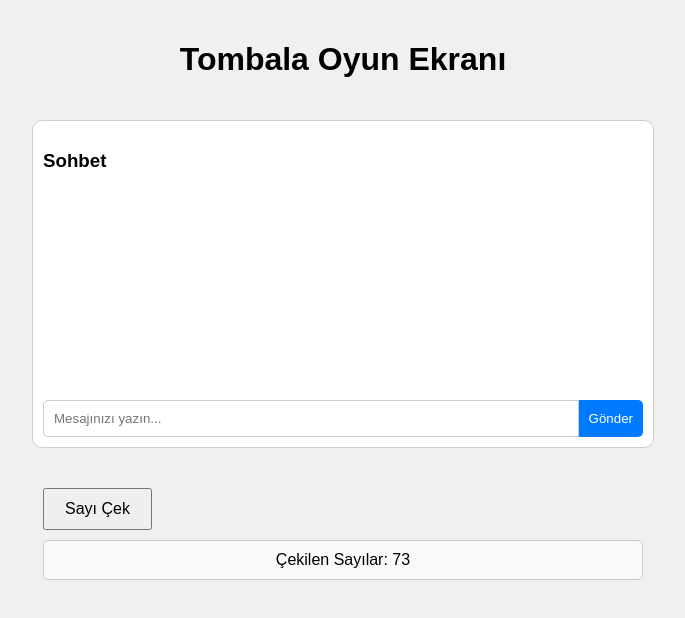
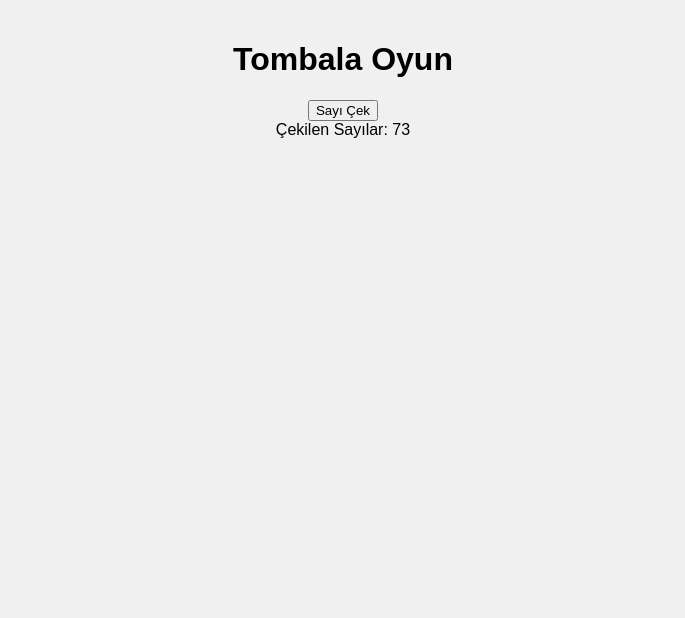
Before and after one commit to FeyyazClskn/Tombala, a website: page public/tmbl1game.html in a window 1280 px wide. Both pictures are taken after a click on the button "Sayı Çek". Shown: the whole page, without its empty margins (297-982 px from the left). Drawn offline with Linux system fonts and the light colour scheme.

Commit message:
Update tmbl1game.html

```diff
--- a/public/tmbl1game.html
+++ b/public/tmbl1game.html
@@ -3,27 +3,28 @@
 <head>
     <meta charset="UTF-8">
     <meta name="viewport" content="width=device-width, initial-scale=1.0">
-    <title>Tombala - Oyun</title>
+    <title>Tombala Oyun</title>
     <style>
         body {
             font-family: Arial, sans-serif;
-            display: flex;
-            flex-direction: column;
-            align-items: center;
+            text-align: center;
+            background-color: #f0f0f0;
             margin: 0;
             padding: 20px;
-            background-color: #f0f0f0;
         }
-        .player {
-            margin: 20px;
-            text-align: center;
+        .card-container {
+            display: flex;
+            justify-content: center;
+            gap: 20px;
         }
         .card {
-            border: 2px solid #000;
             display: grid;
             grid-template-columns: repeat(9, 1fr);
             grid-template-rows: repeat(3, 1fr);
             gap: 2px;
+            margin: 20px auto;
+            width: 360px;
+            border: 2px solid #000;
         }
         .card div {
             width: 40px;
@@ -41,128 +42,38 @@
         .card div:nth-child(odd) {
             background-color: #fff;
         }
-        .chat-container, .number-draw-container {
-            width: 100%;
-            max-width: 600px;
-            margin: 20px 0;
-        }
-        .chat-container {
-            border: 1px solid #ccc;
-            border-radius: 10px;
-            padding: 10px;
-            background: #fff;
-        }
-        .chat-messages {
-            height: 200px;
-            overflow-y: auto;
-            margin-bottom: 10px;
-        }
-        .chat-input {
-            display: flex;
-        }
-        .chat-input input {
-            flex: 1;
-            padding: 10px;
-            border: 1px solid #ccc;
-            border-radius: 5px 0 0 5px;
-        }
-        .chat-input button {
-            padding: 10px;
-            background: #007bff;
-            color: #fff;
-            border: none;
-            border-radius: 0 5px 5px 0;
-            cursor: pointer;
-        }
-        .number-draw-container button {
-            padding: 10px 20px;
-            font-size: 16px;
-            cursor: pointer;
-        }
-        .drawn-numbers {
-            margin-top: 10px;
-            padding: 10px;
-            background: #f8f9fa;
-            border: 1px solid #ccc;
-            border-radius: 5px;
-            text-align: center;
-        }
     </style>
 </head>
 <body>
-    <h1>Tombala Oyun Ekranı</h1>
-    <div id="playerCards"></div>
-
-    <!-- Sohbet Alanı -->
-    <div class="chat-container">
-        <h3>Sohbet</h3>
-        <div class="chat-messages" id="chatMessages"></div>
-        <div class="chat-input">
-            <input type="text" id="chatInput" placeholder="Mesajınızı yazın...">
-            <button onclick="sendMessage()">Gönder</button>
-        </div>
-    </div>
-
-    <!-- Sayı Çekme Alanı -->
-    <div class="number-draw-container">
-        <button onclick="drawNumber()">Sayı Çek</button>
-        <div class="drawn-numbers" id="drawnNumbers">Çekilen Sayılar: -</div>
-    </div>
+    <h1>Tombala Oyun</h1>
+    <div class="card-container" id="cardContainer"></div>
+    <button onclick="drawNumber()">Sayı Çek</button>
+    <div id="drawnNumbers"></div>
 
     <script>
-        // Kart verilerini almak
-        const gameData = JSON.parse(localStorage.getItem('gameData')) || { players: 0, cards: {} };
+        // Oyuncu verilerini al
+        const players = JSON.parse(sessionStorage.getItem('players')) || [];
+        const cardContainer = document.getElementById('cardContainer');
+
+        // Kartları ekrana getir
+        players.forEach(player => {
+            const playerCard = document.createElement('div');
+            playerCard.className = 'card';
+            playerCard.innerHTML = player.card;
+            cardContainer.appendChild(playerCard);
+        });
+
+        // Sayı çekme
         const drawnNumbers = [];
-        const chatMessages = [];
-
-        function renderPlayerCards() {
-            const playerCardsContainer = document.getElementById('playerCards');
-            playerCardsContainer.innerHTML = '';
-            for (let i = 1; i <= gameData.players; i++) {
-                const playerDiv = document.createElement('div');
-                playerDiv.classList.add('player');
-                playerDiv.innerHTML = `<h2>Oyuncu ${i}</h2><div class="card">${gameData.cards[`player${i}`]}</div>`;
-                playerCardsContainer.appendChild(playerDiv);
+        function drawNumber() {
+            const number = Math.floor(Math.random() * 90) + 1;
+            if (!drawnNumbers.includes(number)) {
+                drawnNumbers.push(number);
+                document.getElementById('drawnNumbers').textContent = `Çekilen Sayılar: ${drawnNumbers.join(', ')}`;
+            } else {
+                drawNumber();
             }
         }
-
-        // Sohbet fonksiyonları
-        function sendMessage() {
-            const chatInput = document.getElementById('chatInput');
-            const message = chatInput.value.trim();
-            if (message) {
-                chatMessages.push(`Oyuncu: ${message}`);
-                chatInput.value = '';
-                updateChat();
-            }
-        }
-
-        function updateChat() {
-            const chatMessagesDiv = document.getElementById('chatMessages');
-            chatMessagesDiv.innerHTML = chatMessages.map(msg => `<p>${msg}</p>`).join('');
-            chatMessagesDiv.scrollTop = chatMessagesDiv.scrollHeight; // Scroll'u aşağıya kaydır
-        }
-
-        // Sayı çekme fonksiyonları
-        function drawNumber() {
-            if (drawnNumbers.length >= 90) {
-                alert('Tüm sayılar çekildi!');
-                return;
-            }
-            let number;
-            do {
-                number = Math.floor(Math.random() * 90) + 1;
-            } while (drawnNumbers.includes(number));
-            drawnNumbers.push(number);
-            updateDrawnNumbers();
-        }
-
-        function updateDrawnNumbers() {
-            document.getElementById('drawnNumbers').textContent = `Çekilen Sayılar: ${drawnNumbers.join(', ')}`;
-        }
-
-        // Başlangıçta kartları render et
-        renderPlayerCards();
     </script>
 </body>
 </html>
```
